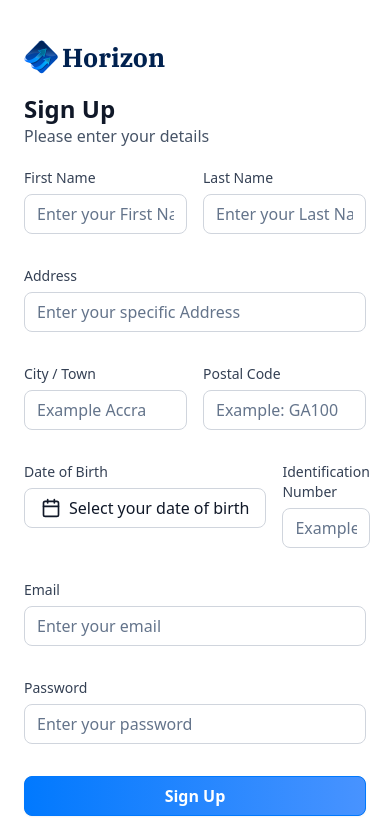
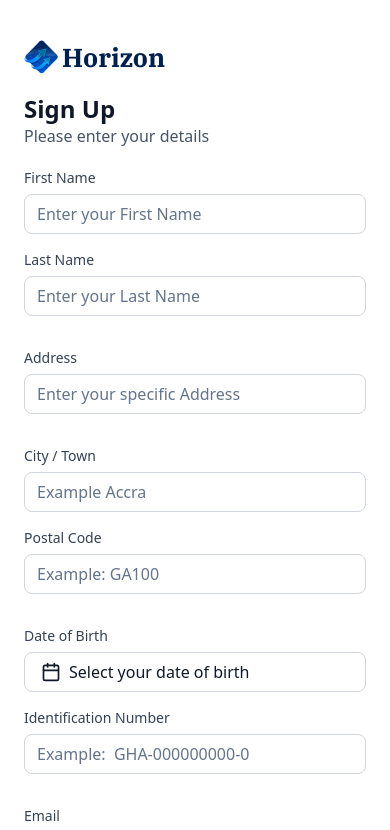
Before and after one commit to hollali/e-banking, a Next.js app: page /sign-up in a window 390 px wide. Shown: the top 830 px of the page. Built offline with nearby package versions, Linux system fonts and the light colour scheme; no server answers.

Commit message:
Fix sign-up form layout on mobile: stack fields vertically on small screens

```diff
--- a/components/authForm.tsx
+++ b/components/authForm.tsx
@@ -98,7 +98,7 @@
 						<form onSubmit={form.handleSubmit(onSubmit)} className="space-y-8">
 							{type === "sign-up" && (
 								<>
-									<div className="flex gap-4">
+									<div className="flex flex-col sm:flex-row gap-4">
 										<CustomInput
 											control={form.control}
 											name="firstName"
@@ -118,7 +118,7 @@
 										label="Address"
 										placeholder="Enter your specific Address"
 									/>
-									<div className="flex gap-4">
+									<div className="flex flex-col sm:flex-row gap-4">
 										<CustomInput
 											control={form.control}
 											name="city"
@@ -132,7 +132,7 @@
 											placeholder="Example: GA100"
 										/>
 									</div>
-									<div className="flex gap-4">
+									<div className="flex flex-col sm:flex-row gap-4">
 										<div className="flex-1">
 											<FormField
 												control={form.control}
```
